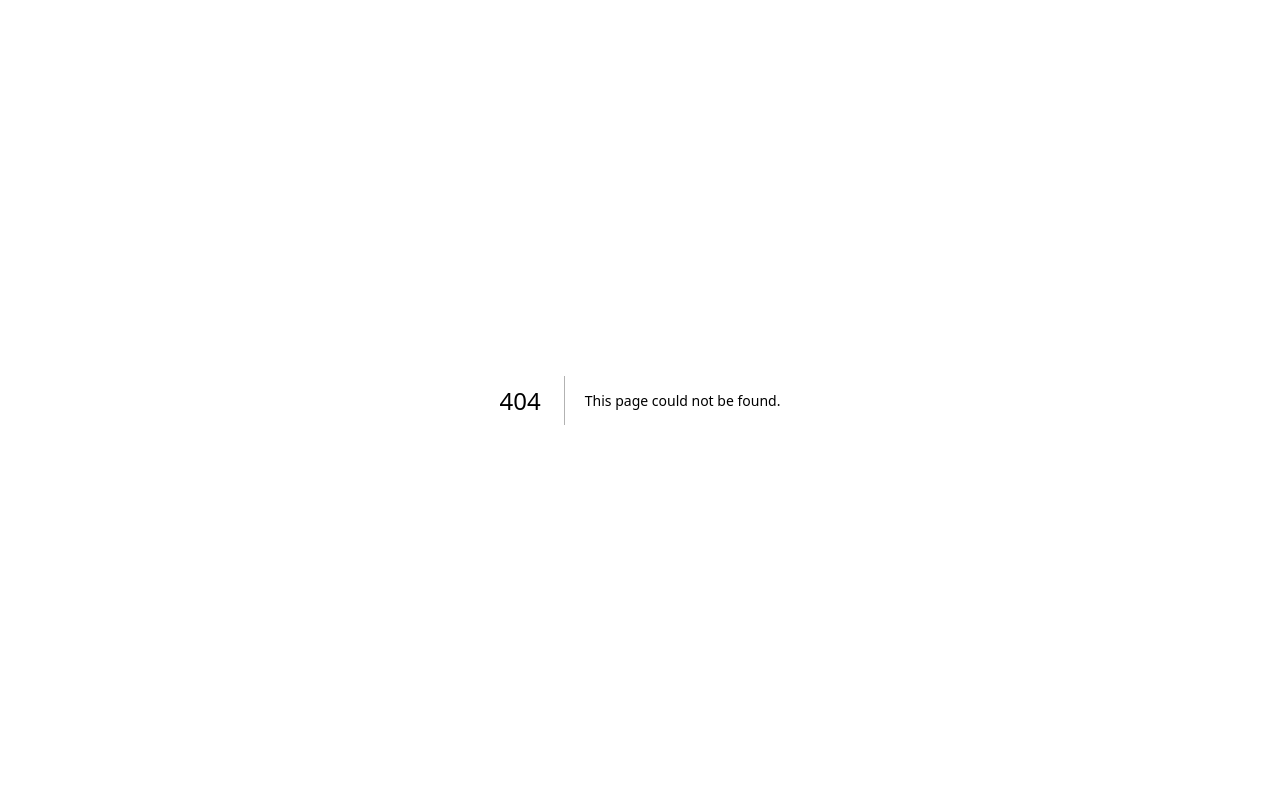
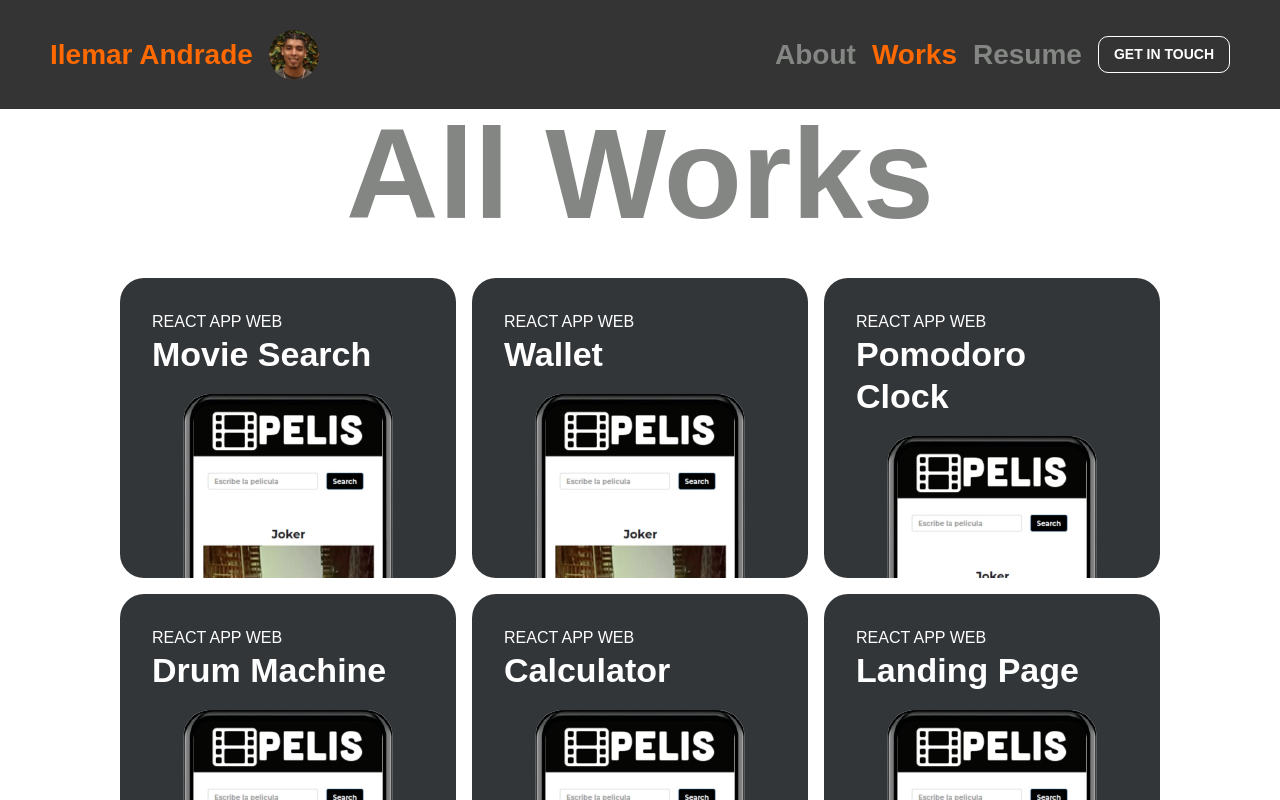
Before and after one commit to ilemarandrade/personal-portfolio, a Next.js app: page /works in a window 1280 px wide. Before the commit this address had no page. Shown: the top 800 px of the page. Built offline with nearby package versions, Linux system fonts and the light colour scheme.

Commit message:
feat: created view work

```diff
--- /dev/null
+++ b/src/pages/works/index.tsx
@@ -0,0 +1,82 @@
+import MainLayout from "@/layout/MainLayout";
+import BoxMain from "@/components/BoxMain";
+import { Grid, Theme, Typography, useMediaQuery } from "@mui/material";
+import { motion } from "framer-motion";
+import animation from "@/constants/animation";
+import Arrow from "@/assets/icons/Arrow";
+import Image from "next/image";
+import myProjects from "@/constants/myProjects";
+
+export default function Home() {
+  return (
+    <MainLayout title="Works" bigTitle="All Works">
+      <Grid container sx={{ px: { xs: 3, sm: 10, md: 15 }, py: 5 }} spacing={2}>
+        {myProjects.map(({name, img, environment, link})=>(
+           <Grid
+           item
+           xs={12}
+           sm={4}
+           component={motion.div}
+           whileHover={animation.worksWithMobileExample.name}
+           key={name}
+         >
+           <BoxMain to={link}>
+             <Grid
+               container
+               direction="column"
+               sx={{ height: "100%", position: "relative" }}
+               wrap="nowrap"
+             >
+               <Grid
+                 item
+                 component={motion.div}
+                 variants={
+                   animation.worksWithMobileExample.variants.textBox.variants
+                 }
+               >
+                 <Typography variant="body1">{environment}</Typography>
+                 <Typography
+                   variant="h4"
+                   fontWeight={600}
+                 >
+                   {name}
+                 </Typography>
+               </Grid>
+               <Grid
+                 item
+                 container
+                 justifyContent="center"
+                 component={motion.div}
+                 initial={animation.worksWithMobileExample.variants.img.initial}
+                 variants={
+                  animation.worksWithMobileExample.variants.img.variants
+                 }
+                 sx={{ mt: 2, position: "relative" }}
+               >
+                 <Image src={img} alt={name} />
+               </Grid>
+             </Grid>
+             <Typography
+                 variant="h5"
+                 fontWeight={600}
+                 sx={{ position: "absolute", bottom: '30px' }}
+                 component={motion.h5}
+                 variants={
+                   animation.worksWithMobileExample.variants.seeMore.variants
+                 }
+                 initial={
+                   animation.worksWithMobileExample.variants.seeMore.initial
+                 }
+               >
+                 See More
+                 <Arrow style={{position: 'relative', verticalAlign: 'middle', marginLeft: '8px' }}/>
+               </Typography>
+           </BoxMain>
+         </Grid>
+
+        ))}
+
+      </Grid>
+    </MainLayout>
+  );
+}
```
Also changed, not shown: src/assets/images/pelis.png (added), src/assets/images/testAppDesktop.webp (added).
